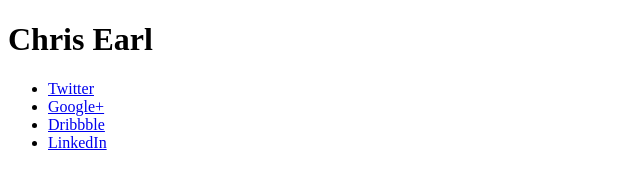
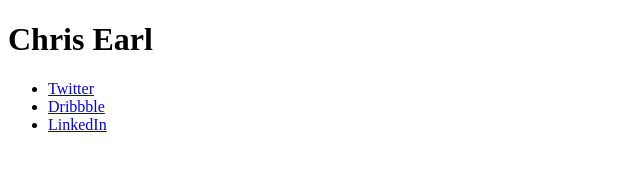
Before and after one commit to chrisearl/chrisearl.github.io, a plain HTML site: page index.html in a window 1280 px wide. Shown: the full height of the page, 0-640 px from the left. Drawn offline with Linux system fonts and the light colour scheme.

Commit message:
Remove Google Plus

```diff
--- a/index.html
+++ b/index.html
@@ -9,7 +9,6 @@
     <h1>Chris Earl</h1>
     <ul>
       <li><a href="https://twitter.com/ChrisEarl">Twitter</a></li>
-      <li><a href="https://plus.google.com/u/0/117549869633113630913/">Google+</a></li>
       <li><a href="https://dribbble.com/ChrisEarl">Dribbble</a></li>
       <li><a href="https://www.linkedin.com/pub/chris-earl/2/60a/1bb">LinkedIn</a></li>
     </ul>
```
